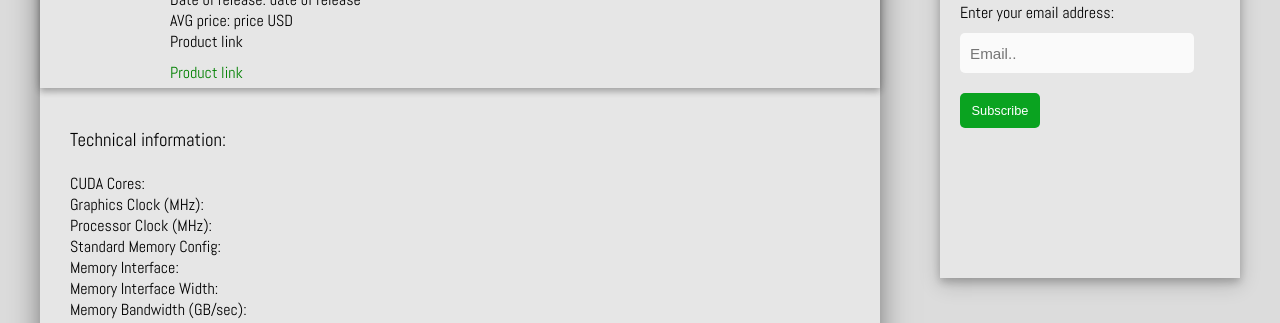
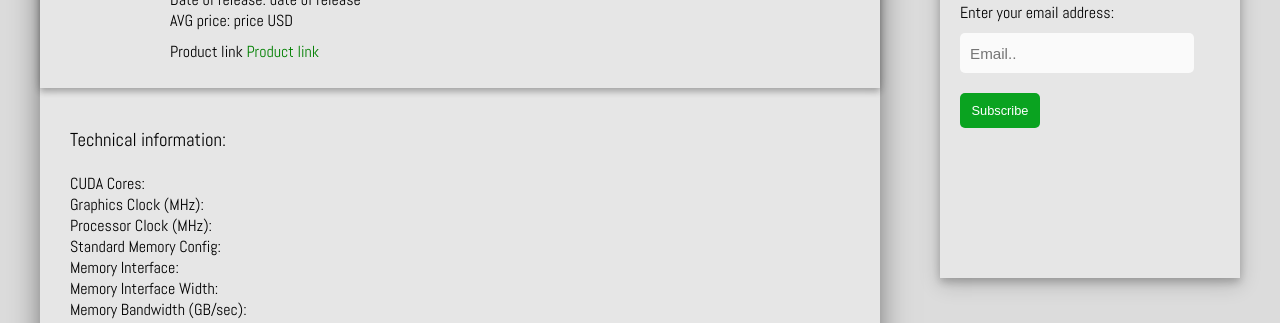
Before and after one commit to SarmadSA/TW, a PHP site: page /templates/profilepage.php in a window 1280 px wide. Shown: the part 222-545 px from the top of the page. Run offline with PHP 8.4, Linux system fonts and the light colour scheme; the template is opened without the code that fills it, so the values that code supplies are empty.

Commit message:
fix link

```diff
--- a/templates/profilepage.php
+++ b/templates/profilepage.php
@@ -10,7 +10,6 @@
 	<link rel="stylesheet" type="text/css" href="../styles/form.css">
 	<link rel="stylesheet" type="text/css" href="../styles/header.css">
 	<link rel="stylesheet" type="text/css" href="../styles/sliderStyle.css">
-	<link rel="stylesheet" type="text/css" href="../styles/navigationMenueStyle.css">
 	<link rel="stylesheet" type="text/css" href="../styles/searchBarStyle.css">
 	<link rel="stylesheet" type="text/css" href="../styles/contentStyle.css">
 	<link rel="stylesheet" type="text/css" href="../styles/productProfileStyle.css">
@@ -31,8 +30,8 @@
                     <h1 class="profile-tittle"><?php echo "product name"; ?></h1>
                     <p>Date of release: <?php echo "date of release"; ?></p>
                     <p>AVG price: <?php echo "price" ?> USD</p>
-                    <p>Product link</p>
-                    <p class="view-profile">Product link</p>
+                    <a>Product link</a>
+                    <a herf="#" class="view-profile">Product link</a>
                 </div>
             </div>
 
```
